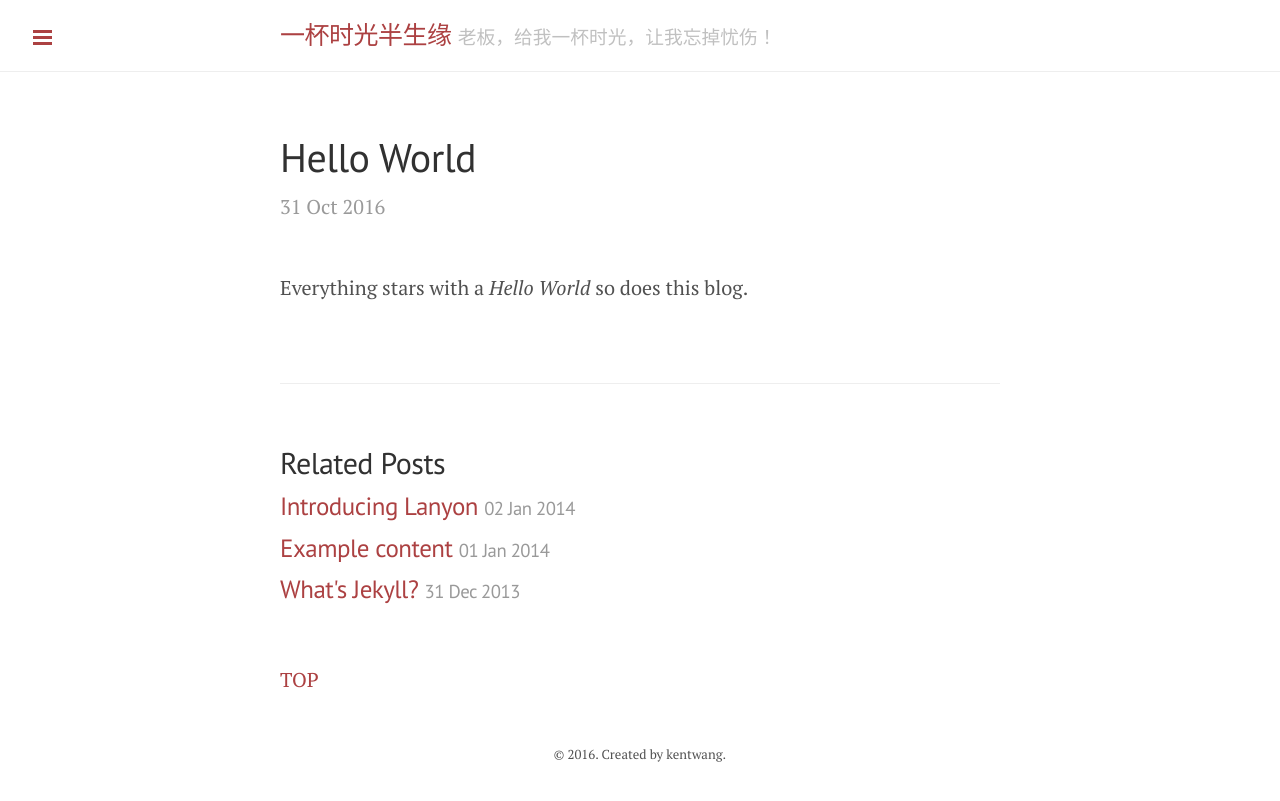
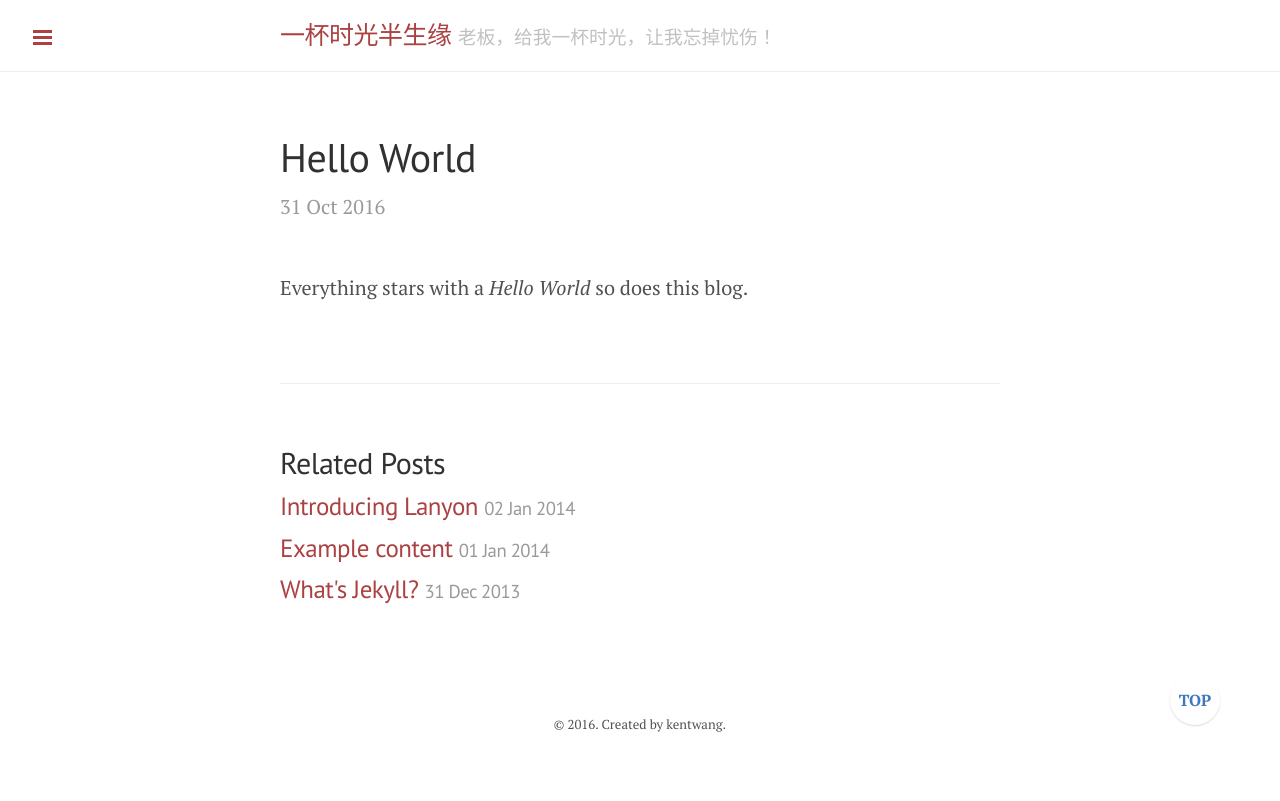
Before and after one commit to kentwang1403/kentwang1403.github.io, a Jekyll site: the page built from _posts/2016-10-31-hello-world.md, in a window 1280 px wide. Shown: the top 801 px of the page. Built offline with Jekyll 4.4.1, drawn with Linux system fonts in a browser that asks for light colours; comment, search, counter and statistics services are not loaded.

Commit message:
Update lanyon.css

```diff
--- a/public/css/lanyon.css
+++ b/public/css/lanyon.css
@@ -543,3 +543,29 @@
 .theme-base-0f .related-posts li a:hover {
   color: #8f5536;
 }
+
+#backtop a { /* back to top button */
+    text-align: center;
+    line-height: 50px;
+    font-size: 16px;
+    width:50px;
+    height: 50px;
+    position: fixed;
+    bottom: 10px; /* 小按钮到浏览器底边的距离 */
+    right: 60px; /* 小按钮到浏览器右边框的距离 */
+    color: rgb(64,120,192); /* 小按钮中文字的颜色 */
+    z-index: 1000;
+    background: #fff; /* 小按钮底色 */
+    padding: auto; /* 小按钮中文字到按钮边缘的距离 */
+    border-radius: 50px; /* 小按钮圆角的弯曲程度（半径）*/
+    -moz-border-radius: 50px;
+    -webkit-border-radius: 50px;
+    font-weight: bold; /* 小按钮中文字的粗细 */
+    text-decoration: none !important;
+    box-shadow:0 1px 2px rgba(0,0,0,.15), 0 1px 0 #ffffff inset;
+}
+
+#backtop a:hover { /* 小按钮上有鼠标悬停时 */
+    background: rgba(64,120,192,0.8); /* 小按钮的底色 */
+    color: #fff; /* 文字颜色 */
+}
```
